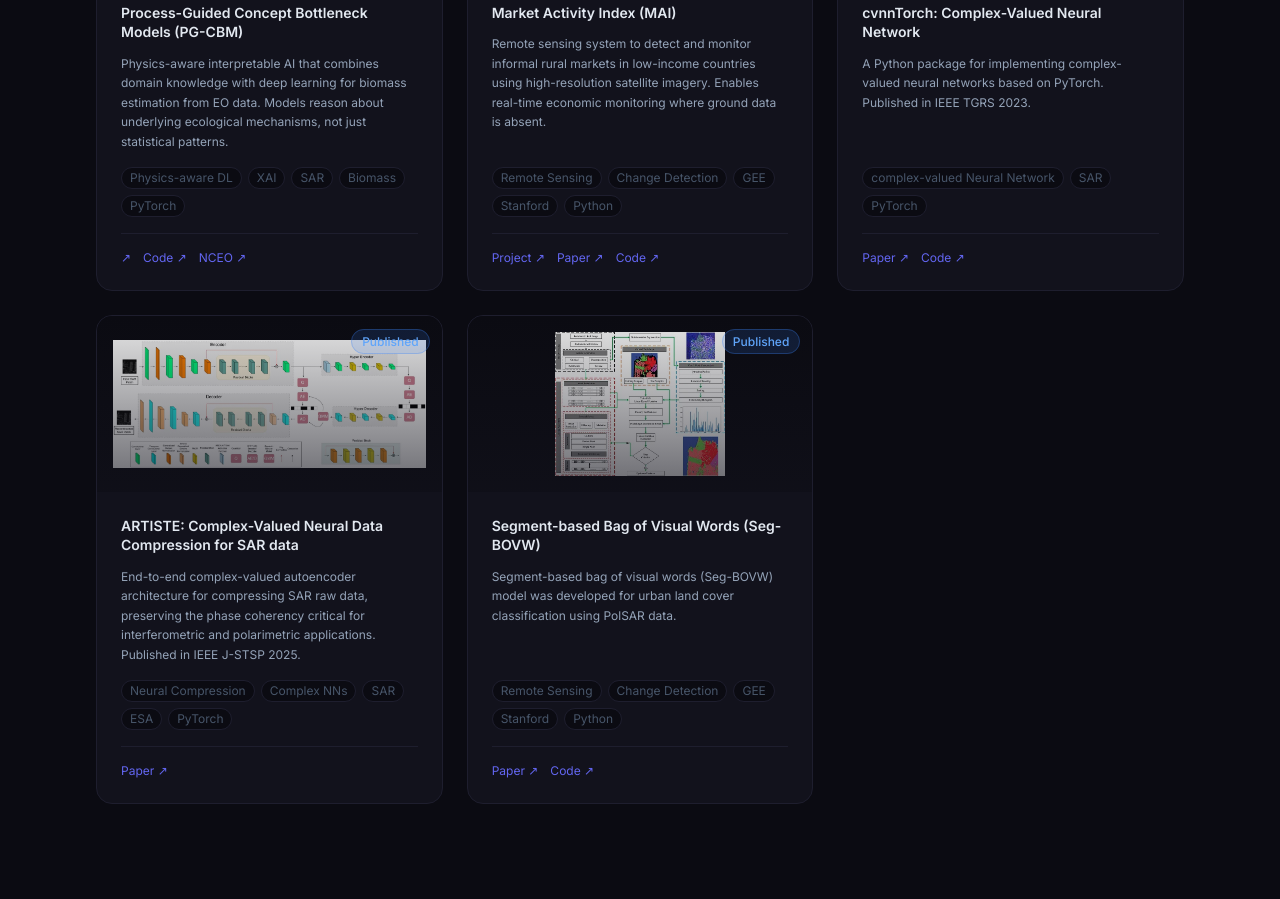
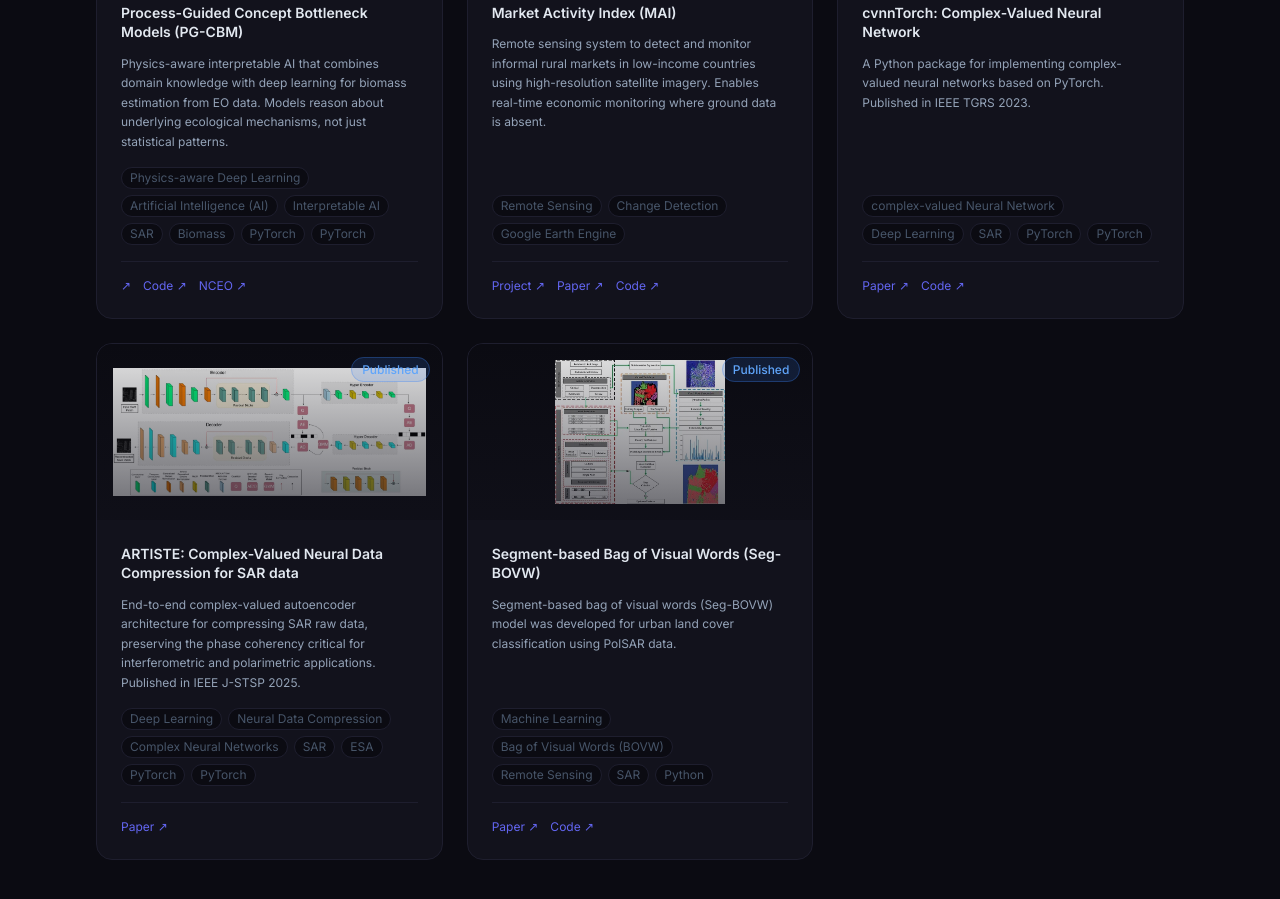
Before and after one commit to Reza-Asiyabi/reza-asiyabi.github.io, an Astro site: page / in a window 1280 px wide. Shown: the part 2232-3131 px from the top of the page. Built offline with nearby package versions, Linux system fonts and the light colour scheme; Astro itself is replaced by a stand-in of ours.

Commit message:
Update FeaturedProjects.astro

```diff
--- a/src/components/FeaturedProjects.astro
+++ b/src/components/FeaturedProjects.astro
@@ -5,7 +5,7 @@ const projects = [
     description:
       'Physics-aware interpretable AI that combines domain knowledge with deep learning for biomass estimation from EO data. Models reason about underlying ecological mechanisms, not just statistical patterns.',
     image: '/images/Projects/PG-CBM.webp',
-    tags: ['Physics-aware DL', 'XAI', 'SAR', 'Biomass', 'PyTorch'],
+    tags: ['Physics-aware Deep Learning', 'Artificial Intelligence (AI)', 'Interpretable AI', 'SAR', 'Biomass', 'PyTorch', 'PyTorch'],
     links: [
       { Paper: 'Code', href: 'https://arxiv.org/abs/2601.10562' },
       { label: 'Code', href: 'https://github.com/Reza-Asiyabi/PG_CBM' },
@@ -18,7 +18,7 @@ const projects = [
     description:
       'Remote sensing system to detect and monitor informal rural markets in low-income countries using high-resolution satellite imagery. Enables real-time economic monitoring where ground data is absent.',
     image: '/images/Projects/MAI.webp',
-    tags: ['Remote Sensing', 'Change Detection', 'GEE', 'Stanford', 'Python'],
+    tags: ['Remote Sensing', 'Change Detection', 'Google Earth Engine'],
     links: [
       { label: 'Project', href: 'https://market-activity.net/' },
       { label: 'Paper', href: 'https://arxiv.org/abs/2407.12953' },
@@ -30,7 +30,7 @@ const projects = [
     title: 'cvnnTorch: Complex-Valued Neural Network',
     description:
       'A Python package for implementing complex-valued neural networks based on PyTorch. Published in IEEE TGRS 2023.',
-    tags: ['complex-valued Neural Network', 'SAR', 'PyTorch'],
+    tags: ['complex-valued Neural Network', 'Deep Learning', 'SAR', 'PyTorch', 'PyTorch'],
     links: [
       { label: 'Paper', href: 'https://ieeexplore.ieee.org/abstract/document/10102460/' },
       { label: 'Code', href: 'https://github.com/Reza-Asiyabi/cvnnTorch' }
@@ -42,7 +42,7 @@ const projects = [
     description:
       'End-to-end complex-valued autoencoder architecture for compressing SAR raw data, preserving the phase coherency critical for interferometric and polarimetric applications. Published in IEEE J-STSP 2025.',
     image: '/images/Projects/CV_Compression.webp',
-    tags: ['Neural Compression', 'Complex NNs', 'SAR', 'ESA', 'PyTorch'],
+    tags: ['Deep Learning', 'Neural Data Compression', 'Complex Neural Networks', 'SAR', 'ESA', 'PyTorch', 'PyTorch'],
     links: [
       { label: 'Paper', href: 'https://ieeexplore.ieee.org/abstract/document/10955162' }
     ],
@@ -53,7 +53,7 @@ const projects = [
     description:
       'Segment-based bag of visual words (Seg-BOVW) model was developed for urban land cover classification using PolSAR data.',
     image: '/images/Projects/Seg-BOVW Flowchart.webp',
-    tags: ['Remote Sensing', 'Change Detection', 'GEE', 'Stanford', 'Python'],
+    tags: ['Machine Learning', 'Bag of Visual Words (BOVW)', 'Remote Sensing', 'SAR', 'Python'],
     links: [
       { label: 'Paper', href: 'https://www.sciencedirect.com/science/article/abs/pii/S0273117721008024' },
       { label: 'Code', href: 'https://github.com/Reza-Asiyabi/Seg-BOVW' },
```
